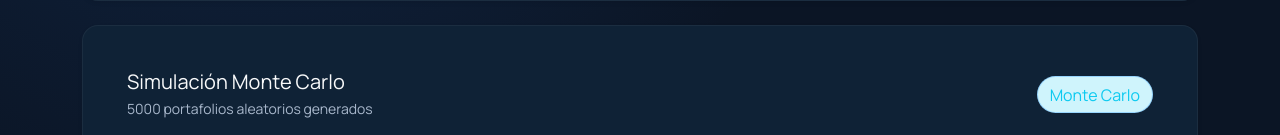
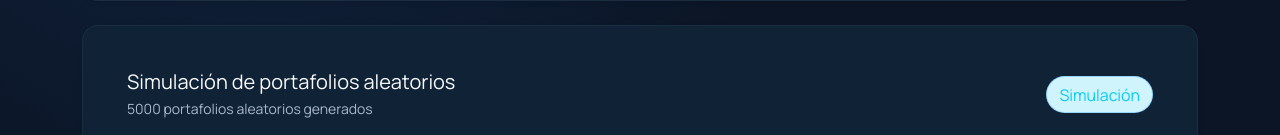
Before and after one commit to Walter102202/portfolio_optimizer_mpt, a Flask app: template templates/result.html in a window 1280 px wide. Shown: the part 1149-1284 px from the top of the page. Run offline with Flask 3, Linux system fonts and the light colour scheme; the template is opened without the code that fills it, so the values that code supplies are empty.

Commit message:
Rename "Monte Carlo" to "Simulación de portafolios aleatorios"
The simulation only varies portfolio weights randomly - it's not a true
Monte Carlo simulation. Updated all user-facing text (ES/EN), badge,
chart labels, comments and docstrings. Internal variable/file names
left unchanged as they don't affect the UI.

https://claude.ai/code/session_01WAbbCYbWUJW2xUKWBhvovU

```diff
--- a/app.py
+++ b/app.py
@@ -66,7 +66,7 @@ def create_app():
                 opt = optimize_portfolio(prices, risk_free_rate=risk_free_rate, expected_returns_annual=expected_returns)
                 frontier = compute_efficient_frontier(prices, n_points=30, risk_free_rate=risk_free_rate, expected_returns_annual=expected_returns)
 
-                # Simulación Monte Carlo
+                # Simulación de portafolios aleatorios
                 mc = run_monte_carlo(prices, n_portfolios=5000, risk_free_rate=risk_free_rate, expected_returns_annual=expected_returns)
 
                 rows = []
--- a/markowitz/montecarlo.py
+++ b/markowitz/montecarlo.py
@@ -1,6 +1,6 @@
 """
-Simulación Monte Carlo para portafolios.
-Genera portafolios aleatorios para visualizar la nube de riesgo-retorno.
+Simulación de portafolios aleatorios.
+Genera portafolios con pesos aleatorios para visualizar la nube de riesgo-retorno.
 """
 import numpy as np
 
--- a/static/js/i18n.js
+++ b/static/js/i18n.js
@@ -124,10 +124,10 @@ const TRANSLATIONS = {
     "result.expected_return_label": { es: "Retorno Esperado:", en: "Expected Return:" },
     "result.volatility_label": { es: "Volatilidad:", en: "Volatility:" },
 
-    // Monte Carlo
-    "result.monte_carlo_title": { es: "Simulación Monte Carlo", en: "Monte Carlo Simulation" },
+    // Simulación de portafolios aleatorios
+    "result.monte_carlo_title": { es: "Simulación de portafolios aleatorios", en: "Random portfolio simulation" },
     "result.mc_portfolios_generated": { es: "portafolios aleatorios generados", en: "random portfolios generated" },
-    "result.mc_badge": { es: "Monte Carlo", en: "Monte Carlo" },
+    "result.mc_badge": { es: "Simulación", en: "Simulation" },
     "result.mc_best_sharpe": { es: "Mejor Sharpe (simulado)", en: "Best Sharpe (simulated)" },
     "result.mc_min_vol": { es: "Mínima Volatilidad (simulada)", en: "Minimum Volatility (simulated)" },
     "result.mc_return": { es: "Retorno:", en: "Return:" },
@@ -145,8 +145,8 @@ const TRANSLATIONS = {
     "chart.y_axis": { es: "Retorno Esperado Anual (%)", en: "Expected Annual Return (%)" },
     "chart.simulated_portfolios": { es: "Portafolios simulados", en: "Simulated portfolios" },
     "chart.optimal_slsqp": { es: "Portafolio Óptimo (SLSQP)", en: "Optimal Portfolio (SLSQP)" },
-    "chart.best_sharpe_mc": { es: "Mejor Sharpe (MC)", en: "Best Sharpe (MC)" },
-    "chart.min_vol_mc": { es: "Mínima Volatilidad (MC)", en: "Minimum Volatility (MC)" },
+    "chart.best_sharpe_mc": { es: "Mejor Sharpe (simulado)", en: "Best Sharpe (simulated)" },
+    "chart.min_vol_mc": { es: "Mínima Volatilidad (simulada)", en: "Minimum Volatility (simulated)" },
 
     // Chart Tooltips
     "chart.tooltip_rf": { es: "Rf:", en: "Rf:" },
--- a/templates/result.html
+++ b/templates/result.html
@@ -125,15 +125,15 @@
         </div>
     </div>
 </div>
-<!-- Simulación Monte Carlo -->
+<!-- Simulación de portafolios aleatorios -->
 <div class="card table-card shadow-sm mt-4">
     <div class="card-body">
         <div class="d-flex justify-content-between align-items-center mb-3">
             <div>
-                <h2 class="h5 mb-1 text-light" data-i18n="result.monte_carlo_title">Simulación Monte Carlo</h2>
+                <h2 class="h5 mb-1 text-light" data-i18n="result.monte_carlo_title">Simulación de portafolios aleatorios</h2>
                 <p class="text-muted small mb-0">{{ result.montecarlo.n_portfolios | default(5000) }} <span data-i18n="result.mc_portfolios_generated">portafolios aleatorios generados</span></p>
             </div>
-            <span class="badge-soft text-info bg-info-subtle" data-i18n="result.mc_badge">Monte Carlo</span>
+            <span class="badge-soft text-info bg-info-subtle" data-i18n="result.mc_badge">Simulación</span>
         </div>
         <div style="position: relative; height: 400px; width: 100%;">
             <canvas id="montecarloChart" style="display: block; max-width: 100%; max-height: 400px;"></canvas>
@@ -463,7 +463,7 @@ window.addEventListener('load', function() {
         console.error('Stack trace:', error.stack);
     }
 
-    // --- Monte Carlo Chart ---
+    // --- Random Portfolio Simulation Chart ---
     try {
         const mcPortfolios = {{ result.montecarlo.portfolios | tojson }};
         const mcBestSharpe = {{ result.montecarlo.best_sharpe | tojson }};
@@ -590,9 +590,9 @@ window.addEventListener('load', function() {
             }
         });
 
-        console.log('✓ GRÁFICO MONTE CARLO CREADO EXITOSAMENTE');
+        console.log('✓ GRÁFICO DE SIMULACIÓN CREADO EXITOSAMENTE');
     } catch (mcError) {
-        console.error('Error al crear gráfico Monte Carlo:', mcError);
+        console.error('Error al crear gráfico de simulación:', mcError);
     }
 
     // Listen for language changes and rebuild charts
@@ -617,7 +617,7 @@ window.addEventListener('load', function() {
             frontierChart.update('none');
         }
         if (monteCarloChart) {
-            // Update monte carlo chart labels
+            // Update simulation chart labels
             monteCarloChart.data.datasets[0].label = t('chart.simulated_portfolios');
             monteCarloChart.data.datasets[1].label = t('chart.optimal_slsqp');
             monteCarloChart.data.datasets[2].label = t('chart.best_sharpe_mc');
```
